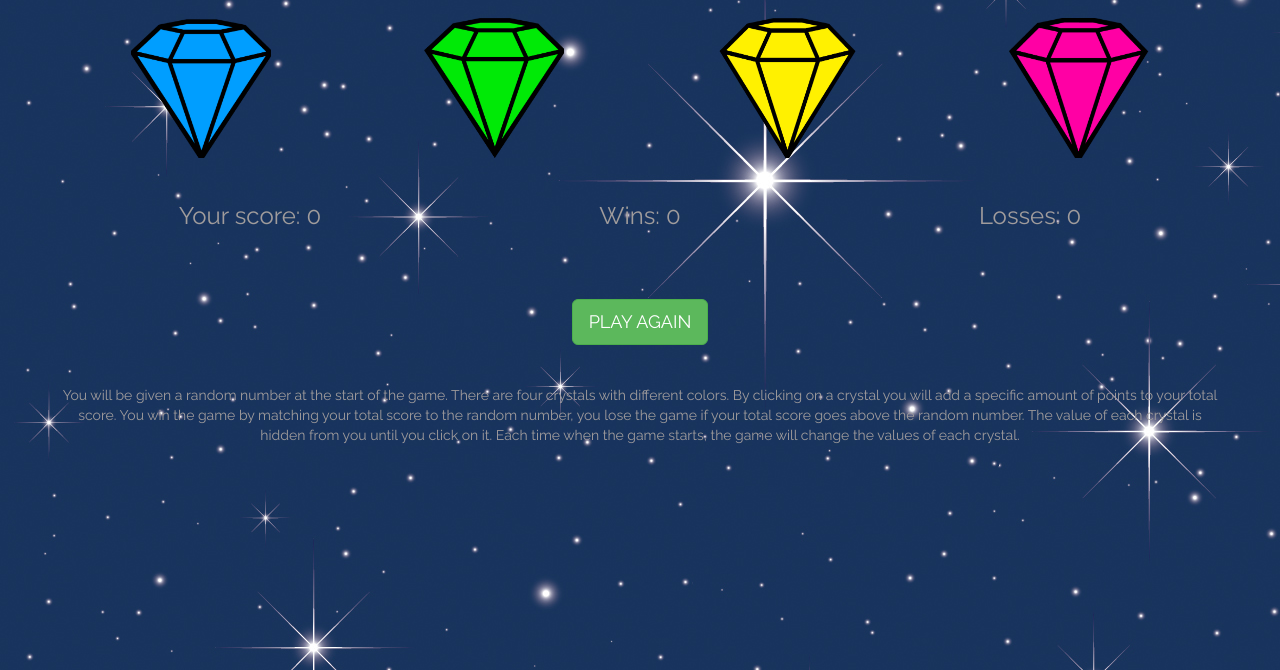
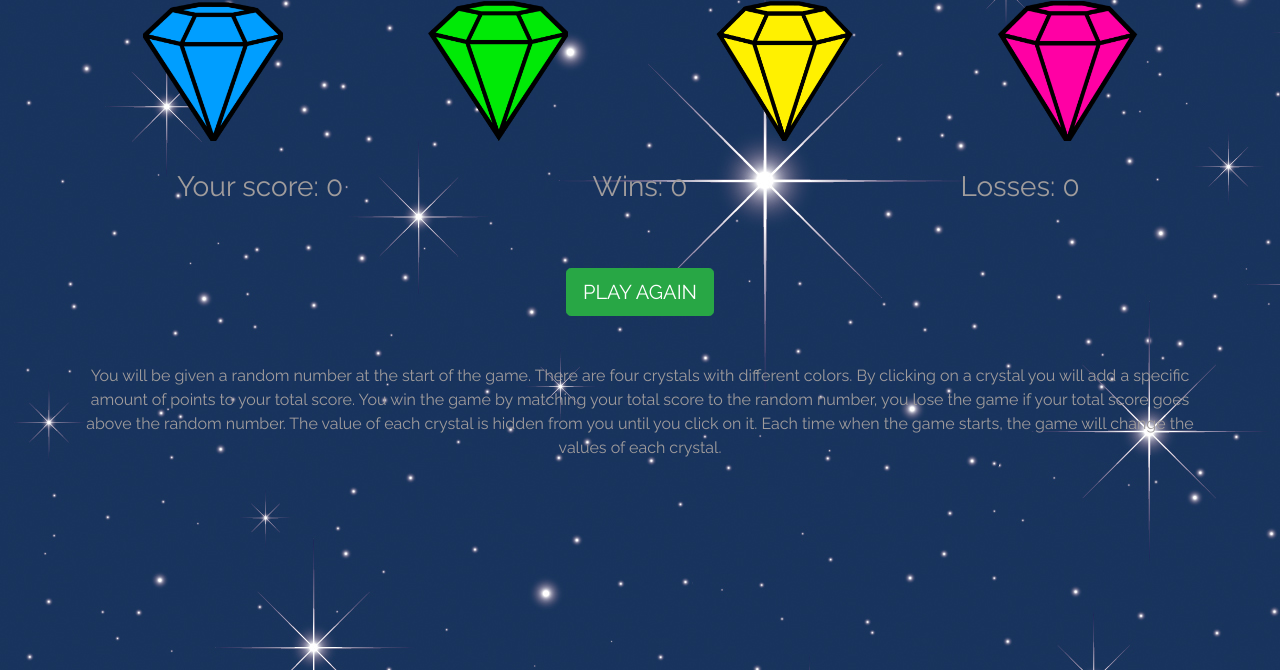
Before and after one commit to IliyanaStef/unit-4-game, a plain HTML site: page index.html in a window 1280 px wide. Shown: the part 130-800 px from the top of the page. Drawn offline with nearby package versions, Linux system fonts and the light colour scheme.

Commit message:
small link change

```diff
--- a/index.html
+++ b/index.html
@@ -7,7 +7,7 @@
     <title>Crystals Collectors  Game</title>
     <meta name="viewport" content="width=device-width, initial-scale=1">
     <link rel="stylesheet" type="text/css" media="screen" href="./assets/css/reset.css" />
-    <link rel="stylesheet" href="https://maxcdn.bootstrapcdn.com/bootstrap/3.3.7/css/bootstrap.min.css" integrity="sha384-BVYiiSIFeK1dGmJRAkycuHAHRg32OmUcww7on3RYdg4Va+PmSTsz/K68vbdEjh4u" crossorigin="anonymous">
+    <link rel="stylesheet" href="https://stackpath.bootstrapcdn.com/bootstrap/4.1.3/css/bootstrap.min.css" integrity="sha384-MCw98/SFnGE8fJT3GXwEOngsV7Zt27NXFoaoApmYm81iuXoPkFOJwJ8ERdknLPMO" crossorigin="anonymous">
     <link rel="stylesheet" type="text/css" media="screen" href="./assets/css/style.css" />
     <script src="https://cdnjs.cloudflare.com/ajax/libs/jquery/3.2.1/jquery.min.js"></script>
     <script src="./assets/javascript/game.js"></script>
```
